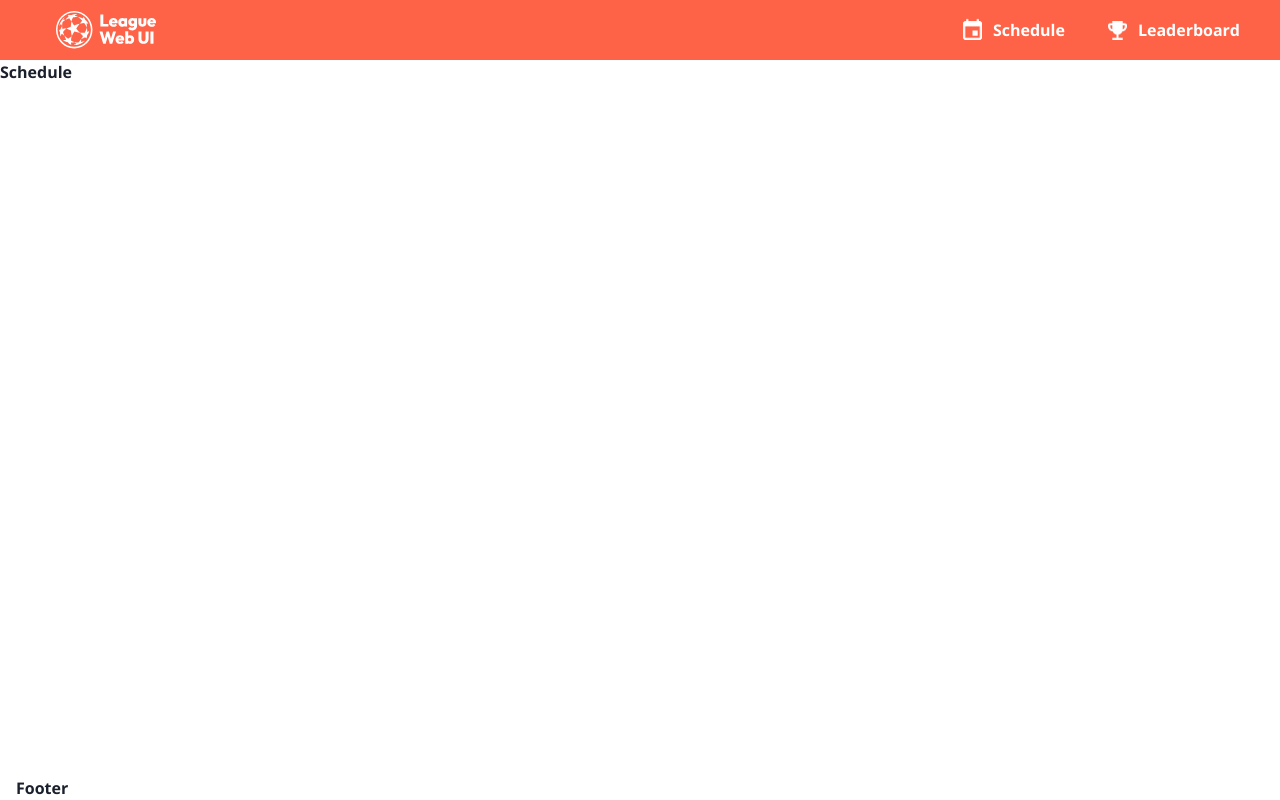
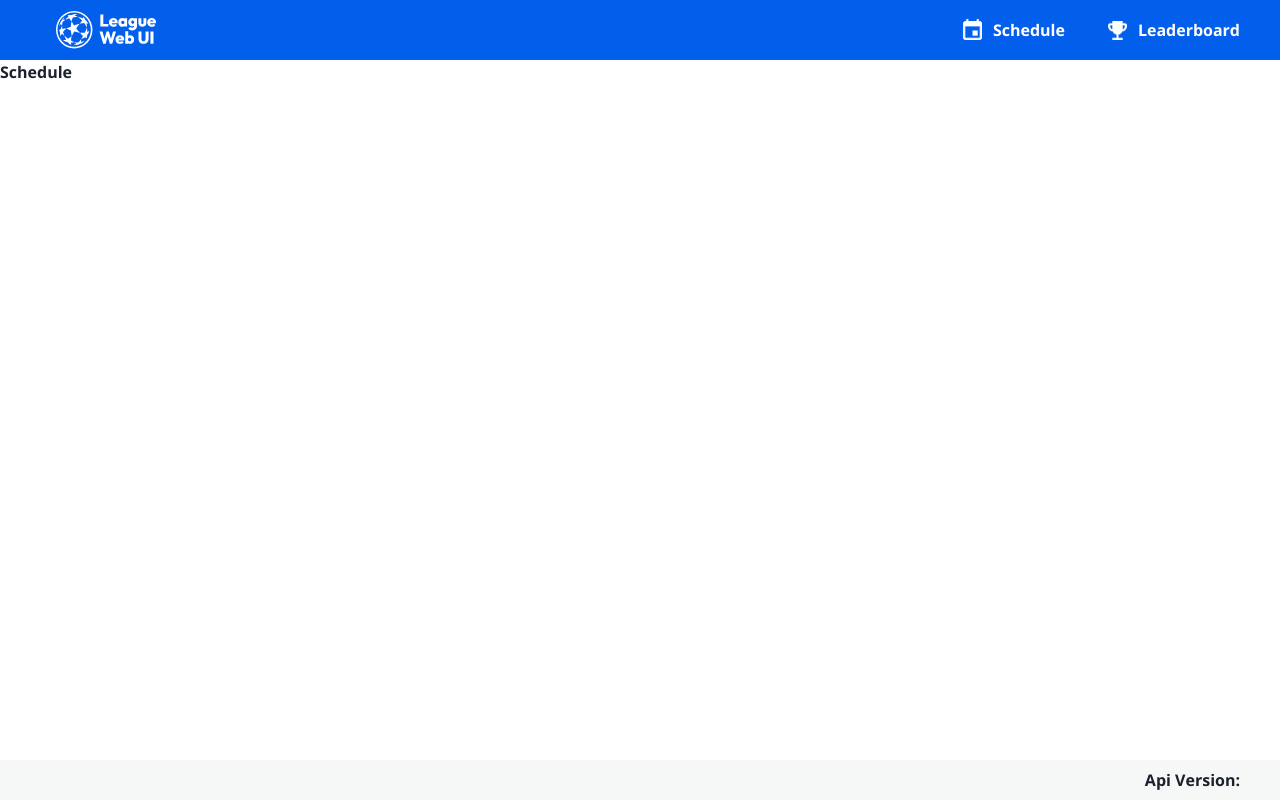
Before and after one commit to IvySaskia/ivy-saskia-sejas-rocabado-zDK8-sports-league-web-ui-UtzN, a React (Create React App) app: page / in a window 1280 px wide. Built offline with nearby package versions, Linux system fonts and the light colour scheme.

Commit message:
ADD: Layout and style of footer

```diff
--- a/src/layouts/footer/index.jsx
+++ b/src/layouts/footer/index.jsx
@@ -1,17 +1,21 @@
 import React from "react";
 
 import {
-  Box
+  Box,
 } from "@chakra-ui/react";
 
 const Footer = () => {
   return (
     <Box
-        mx="auto"
-        maxW={"7xl"}
-        width="100%"
-        px={4}>
-      <p>Footer</p>
+      width="100%"
+      bg='#F6F7F7'
+      h="40px"
+      px={10}
+      display='flex'
+      alignItems={"center"}
+      justifyContent={"end"}
+    >
+      <p color="4B5C68">Api Version:</p>
     </Box>
   );
 };
--- a/src/layouts/header.jsx/index.jsx
+++ b/src/layouts/header/index.jsx
@@ -27,7 +27,7 @@ const Header = () => {
     return (
         <Flex
             width="100%"
-            bg='tomato'
+            bg='#025FEB'
             color="white"
             h="60px"
             px={10}
--- a/src/layouts/main/index.jsx
+++ b/src/layouts/main/index.jsx
@@ -1,6 +1,6 @@
 import React from "react";
 import Footer from "../footer";
-import Header from "../header.jsx";
+import Header from "../header/index.jsx";
 
 import {
   Box,
```
